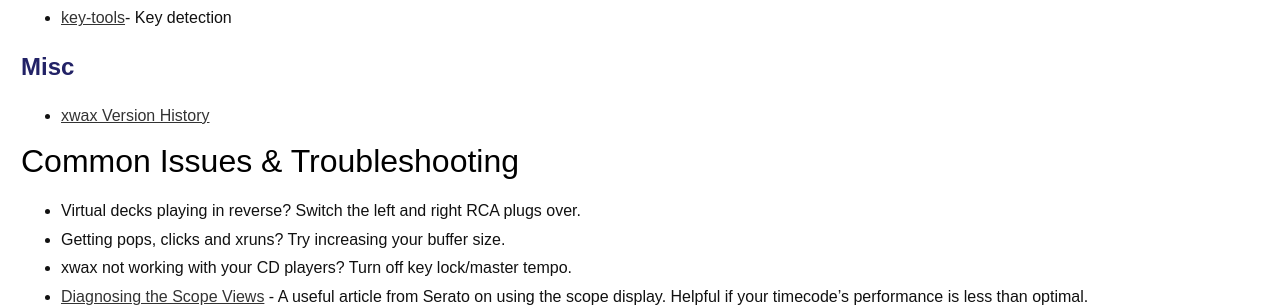
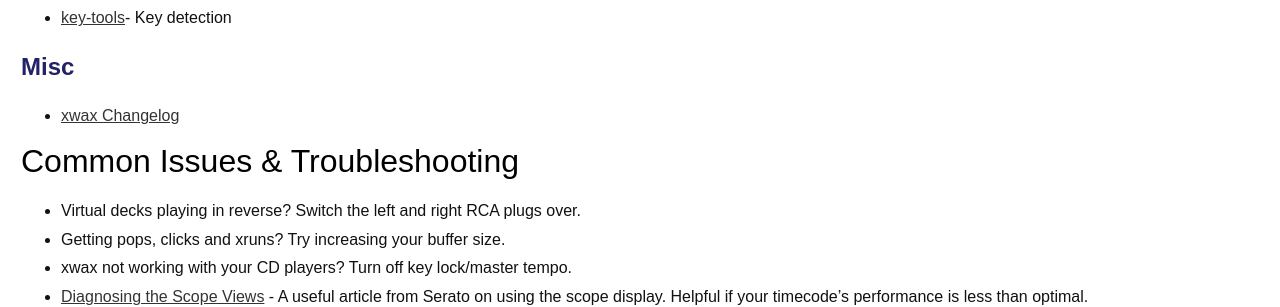
Before and after one commit to xwax/xwax.github.io, a Jekyll site: the page built from docs/index.md, in a window 1280 px wide and 900 px high, scrolled down 1870 px. Shown: the part 238-545 px from the top of the window. Built offline with Jekyll 4.4.1, drawn with Linux system fonts in a browser that asks for light colours.

Commit message:
Fix some links

```diff
--- a/docs/index.md
+++ b/docs/index.md
@@ -14,9 +14,9 @@
 
 ### Installing xwax
 
-  * [Building xwax from Source](Build xwax from Source)
-  * [Debian Repository Installation](Debian Installation)
-  * [Ubuntu Repository Installation](Ubuntu Installation)
+  * [Building xwax from Source](/build_xwax_from_source)
+  * [Debian Repository Installation](/debian_installation)
+  * [Ubuntu Repository Installation](/ubuntu_installation)
   * xwax is also avalible in the Arch Linux Community repository
 
 
@@ -57,7 +57,7 @@
 
 ### Outdated Hacks
 
-  * [Changing the font size in xwax](changing the font size in xwax)
+  * [Changing the font size in xwax](/changing_the_font_size_in_xwax)
   * ["Vertical side-by-side waveforms" patch](http://pastebin.fr/pastebin.php?dl=22474) for xwax 1.0
   * [[45RPM Mode]] for 0.7 and earlier
 
@@ -68,14 +68,14 @@
 
 [[Default Import Script]]
 
-  * [ Scan + Import Script for Scratching a Live Input](Modified Script For Live Mic Input )
-  * [ cd audio instructions](setting up the cd audio importer )
+  * [Scan + Import Script for Scratching a Live Input](/modified_script_for_live_mic_input)
+  * [cd audio instructions](/setting_up_the_cd_audio_importer)
 
 ### Scan Scripts
 
 [[Default Scan Script]]
 
-  * [Scan + Import Script for Scratching a Live Input](Modified Script For Live Mic Input )
+  * [Scan + Import Script for Scratching a Live Input](/modified_script_for_live_mic_input)
   * [[iggy's Scan Script]] - Uses playlists to speed up xwax's startup time and gets BPM info from file metadata
   * [[oligau's Scan Script]] - Uses playlists to speed up xwax's startup time and gets BPM info from file metadata or from filename if no tag present
 
@@ -87,7 +87,7 @@
 
 ## Misc
 
-  * [xwax Version History](xwax_changelog)
+  * [xwax Changelog](xwax_changelog)
 
 # Common Issues & Troubleshooting
 
@@ -101,6 +101,6 @@
 
 xwax is not only a project, but also a lively community!
 
-  * Check out [our works](ourworks) and list your creations too!
+  * Check out [our works](/our_works) and list your creations too!
   * Get in touch with the developers with your feedback and bug reports via the [xwax-devel mailing list.](https://lists.sourceforge.net/lists/listinfo/xwax-devel)
   * You can also chat with or ask advice from the xwax community live in the IRC channel #xwax on [irc.freenode.net](http://freenode.net/using_the_network.shtml). Best practice is to ask your question and then leave your IRC client running while you do something else as it may be some time before someone replies.
```
